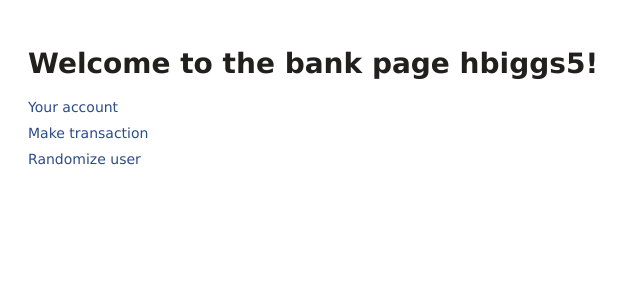
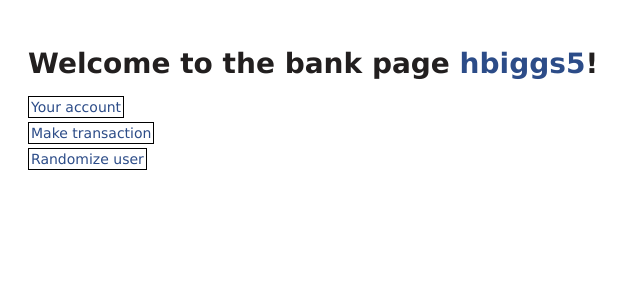
Before and after one commit to Robin-Neuman/assignment-3-php, a PHP site: page / in a window 1280 px wide. Shown: the top 300 px of the page, without its empty margins (0-640 px from the left). Run offline with PHP 8.4, Linux system fonts and the light colour scheme; data comes from the database, SQL or seed files in the repository.

Commit message:
added some styling

```diff
--- a/bankapp/account.php
+++ b/bankapp/account.php
@@ -26,7 +26,7 @@ if (isset($_SESSION["userAccountNumber"])) {
 <body>
     <h1>Welcome to the account page!</h1>
 
-    <h3>Current balance: <?php if (isset($GLOBALS["userBalance"])) echo $GLOBALS["userBalance"]; ?></h3>
+    <h3><span class="boldType">Current balance:</span> <?php if (isset($GLOBALS["userBalance"])) echo $GLOBALS["userBalance"]; ?></h3>
 
     <div id="options">
         <div class="opt">
--- a/bankapp/css/style.css
+++ b/bankapp/css/style.css
@@ -2,16 +2,25 @@ body {
     padding: 20px;
     color: rgb(34, 31, 31);
     font: 14px "Lucida Grande", Helvetica, Arial, sans-serif;
+}
+li {
     list-style-type: none;
 }
-#welcomeMsg {
-
+#userAccounts {
+    border-bottom: black solid 2px;
+    width: 50%;
 }
 #options a{
     text-decoration: none;
     color: rgb(44, 76, 136);
+    border: black solid 1px;
+    padding: 2px;
 }
 .opt {
     margin-bottom: 10px;
 }
+.boldType {
+    font-weight: bold;
+    color: rgb(44, 76, 136);
+}
 /*color: rgb(44, 76, 136);*/
--- a/bankapp/getUsers.php
+++ b/bankapp/getUsers.php
@@ -13,10 +13,10 @@ require_once "./classes/DB.php";
                 echo
                 '<form action="/transRedirectPage.php" method="POST">
                 <li>
-                    <div>
+                    <div id="userAccounts">
                     <input value="'.$row["accountNumber"].'" name="accountNumber" hidden>
-                    <p>Name: ' .$row["firstName"]. ' ' .$row["lastName"].'</p>
-                    <p>Account number: ' .$row["accountNumber"]. ' <button type="submit">Make transfer</button></p>
+                    <p><span class="boldType">Name:</span> ' .$row["firstName"]. ' ' .$row["lastName"].'</p>
+                    <p><span class="boldType">Account number:</span> ' .$row["accountNumber"]. ' <button type="submit">Make transfer</button></p>
                     </div>
                 </li>
                 </form>';
--- a/bankapp/index.php
+++ b/bankapp/index.php
@@ -28,7 +28,7 @@ if (!isset($_SESSION["username"])) {
 </head>
 <body>
     <div id="welcomeMsg">
-        <h1>Welcome to the bank page <?php if (isset($_SESSION["username"])) echo $_SESSION["username"]; ?>!</h1>
+        <h1>Welcome to the bank page <span class="boldType"><?php if (isset($_SESSION["username"])) echo $_SESSION["username"]; ?></span>!</h1>
     </div>
 
     <div id="options">
```
